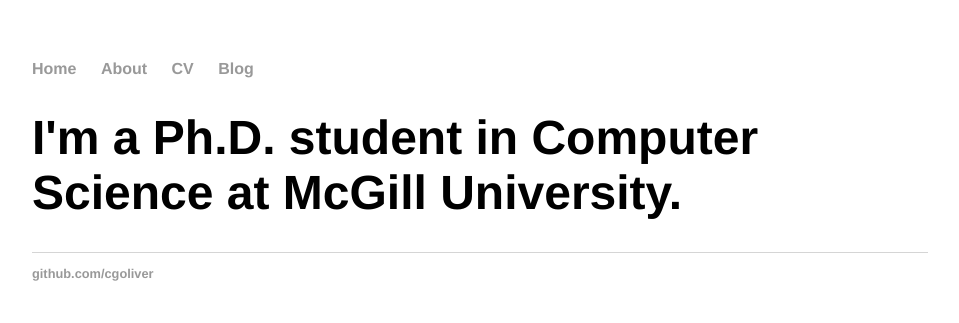
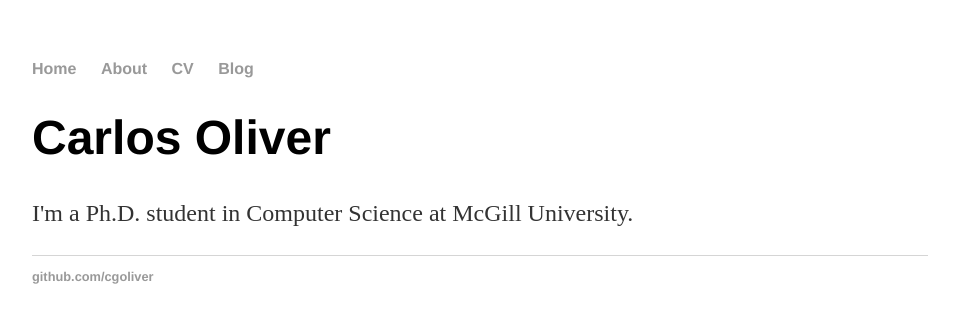
Before and after one commit to cgoliver/cgoliver.github.io, a Jekyll site: the page built from index.html, in a window 1280 px wide. Shown: the top 323 px of the page, without its empty margins (160-1119 px from the left). Built offline with Jekyll 4.4.1, drawn with Linux system fonts in a browser that asks for light colours.

Commit message:
home format

```diff
--- a/index.html
+++ b/index.html
@@ -3,5 +3,6 @@ layout: default
 title: Carlos Oliver
 ---
 <div class="blurb">
-	<h1>I'm a Ph.D. student in Computer Science at McGill University.</h1>
+	<h1> Carlos Oliver </h1>
+	<p>I'm a Ph.D. student in Computer Science at McGill University.</p>
 </div><!-- /.blurb -->
```
